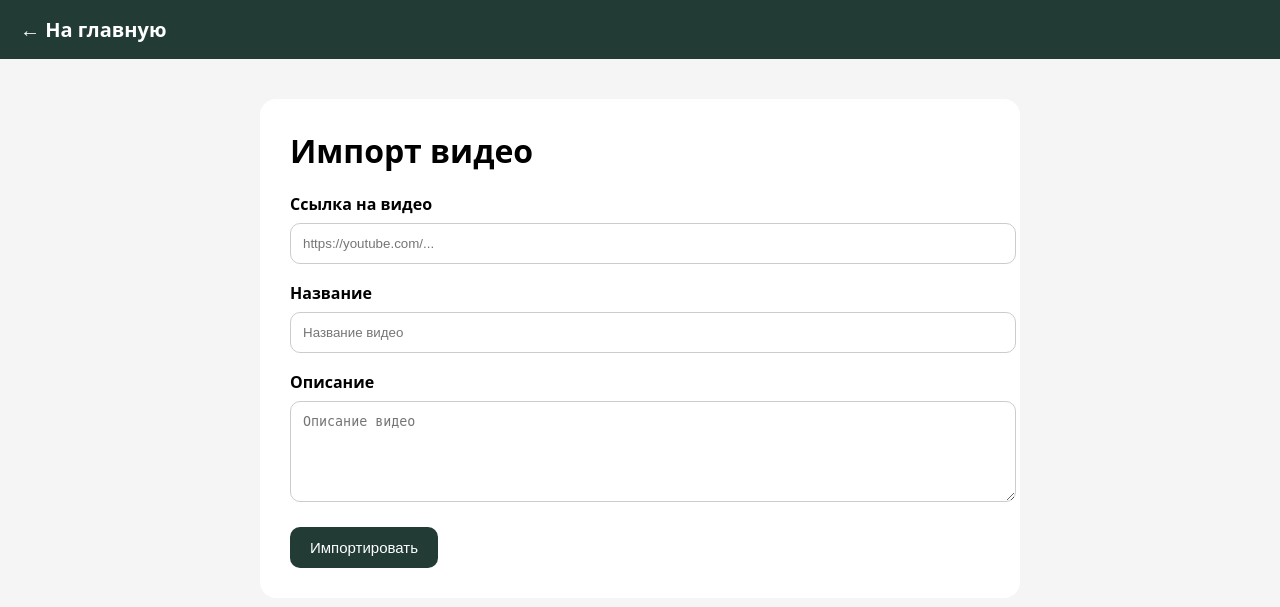
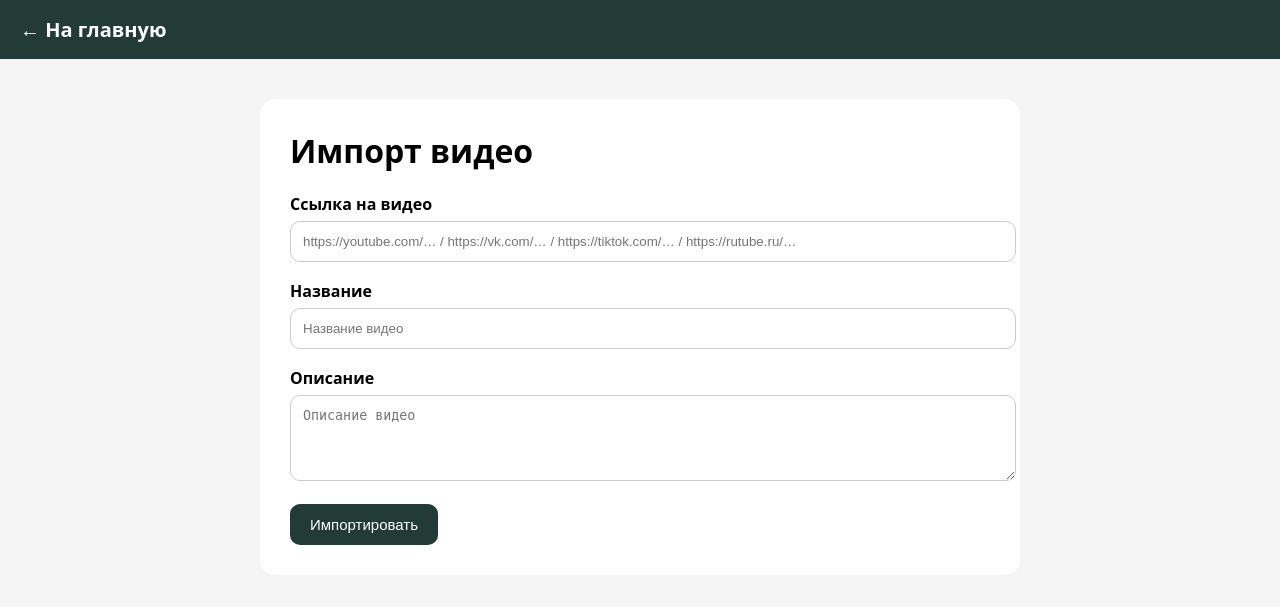
Before and after one commit to westyyk/videohosting, a Flask app: page /import in a window 1280 px wide. Shown: the top 607 px of the page. Run offline with Flask 3, Linux system fonts and the light colour scheme; the visitor is signed in with stand-in values (Sample User, id 1); data comes from the database, SQL or seed files in the repository.

Commit message:
Update import.html

```diff
--- a/templates/import.html
+++ b/templates/import.html
@@ -3,69 +3,85 @@
 <head>
   <meta charset="UTF-8">
   <title>Импорт видео</title>
+  <style>
+    body { margin:0; font-family:system-ui; background:#f5f5f5; }
+    header { background:#223C35; padding:16px 20px; }
+    a { color:#fff; text-decoration:none; }
+    main {
+      max-width:700px; margin:40px auto;
+      background:#fff; padding:30px; border-radius:16px;
+    }
+    h1 { margin-top:0; }
+    form { display:flex; flex-direction:column; gap:18px; }
+    label { display:block; font-weight:600; margin-bottom:6px; }
+    input, textarea {
+      width:100%; padding:12px; border-radius:10px; border:1px solid #ccc;
+    }
+    button {
+      align-self:start; background:#223C35; color:#fff; border:none;
+      padding:12px 20px; border-radius:10px; cursor:pointer; font-size:15px;
+    }
+    .status {
+      margin-top:18px; padding:12px; border-radius:10px;
+      font-size:14px; background:#f0f0f0; border:1px solid #d0d0d0;
+    }
+    .status.pending { background:#fff3cd; border-color:#ffeaa7; }
+    .status.ready   { background:#d4edda; border-color:#c3e6cb; color:#155724; }
+    .status.error   { background:#f8d7da; border-color:#f5c6cb; color:#721c24; }
+  </style>
 </head>
 
-<body style="margin:0; font-family:system-ui; background:#f5f5f5;">
+<body>
 
-<header style="background:#223C35; padding:16px 20px;">
-    <a href="/"
-       style="color:#fff; text-decoration:none; font-size:20px; font-weight:700;">
-        ← На главную
-    </a>
+<header>
+  <a href="/" style="font-size:20px; font-weight:700;">← На главную</a>
 </header>
 
-<main style="max-width:700px; margin:40px auto; background:#fff; padding:30px; border-radius:16px;">
+<main>
 
-    <h1 style="margin-top:0;">Импорт видео</h1>
+  <h1>Импорт видео</h1>
+
+  {% with messages = get_flashed_messages(with_categories=true) %}
+    {% if messages %}
+      {% for category, message in messages %}
+        <div class="status {{ category }}">
+          {{ message }}
+        </div>
+      {% endfor %}
+    {% endif %}
+  {% endwith %}
 
   <form method="POST">
 
-        <div style="margin-bottom:18px;">
-            <label style="display:block; margin-bottom:8px; font-weight:600;">
-                Ссылка на видео
-            </label>
-
+    <div>
+      <label>Ссылка на видео</label>
       <input
         type="url"
-                name="video_url"
+        name="url"
         required
-                placeholder="https://youtube.com/..."
-                style="width:100%; padding:12px; border-radius:10px; border:1px solid #ccc;"
+        placeholder="https://youtube.com/… / https://vk.com/… / https://tiktok.com/… / https://rutube.ru/…"
       >
     </div>
 
-        <div style="margin-bottom:18px;">
-            <label style="display:block; margin-bottom:8px; font-weight:600;">
-                Название
-            </label>
-
+    <div>
+      <label>Название</label>
       <input
         type="text"
         name="title"
         placeholder="Название видео"
-                style="width:100%; padding:12px; border-radius:10px; border:1px solid #ccc;"
       >
     </div>
 
-        <div style="margin-bottom:20px;">
-            <label style="display:block; margin-bottom:8px; font-weight:600;">
-                Описание
-            </label>
-
+    <div>
+      <label>Описание</label>
       <textarea
         name="description"
-                rows="5"
+        rows="4"
         placeholder="Описание видео"
-                style="width:100%; padding:12px; border-radius:10px; border:1px solid #ccc; resize:vertical;"
       ></textarea>
     </div>
 
-        <button
-            type="submit"
-            style="background:#223C35; color:#fff; border:none; padding:12px 20px; border-radius:10px; cursor:pointer; font-size:15px;">
-            Импортировать
-        </button>
-
+    <button type="submit">Импортировать</button>
   </form>
 
 </main>
```
Lines whose indentation alone changed are shown as unchanged.
